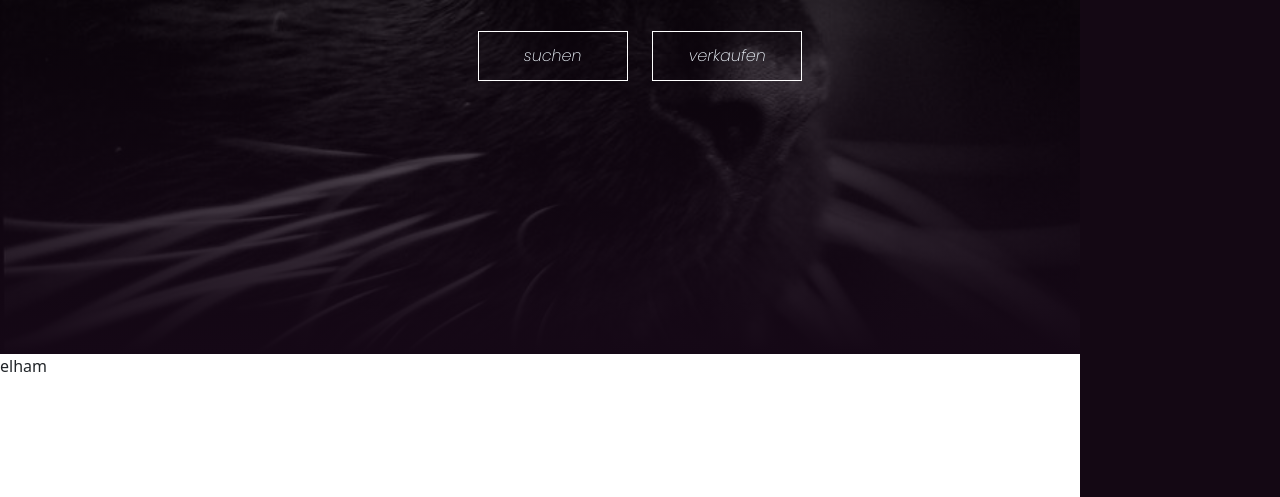
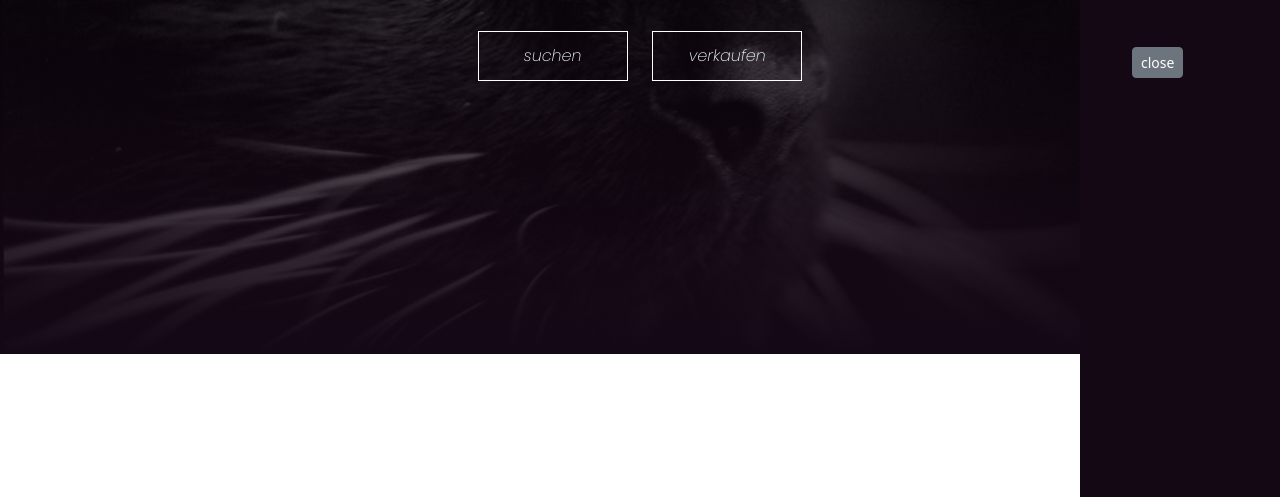
Before and after one commit to elham1987/shopping, a plain HTML site: page index.html in a window 1280 px wide. Shown: the part 303-800 px from the top of the page. Drawn offline with nearby package versions, Linux system fonts and the light colour scheme.

Commit message:
ubung bootstrap

```diff
--- a/index.html
+++ b/index.html
@@ -24,6 +24,7 @@
             <a href="#">suchen</a>
             <a href="#">verkaufen</a>
 
+
         </div>
     </section>
     <div id="sidenav">
@@ -33,8 +34,9 @@
                 <li><a href="#"></a>kontakt</a></li>
                 <li> <a href="#"></a>service</a></li>
                 <li> <a href="#"></a>über uns</a></li>
-
-
+                </li>
+                <li>
+                    <button type="button" class="btn btn-secondary btn-sm">close</button>
                 </li>
             </ul>
         </nav>
@@ -42,7 +44,7 @@
     <div id="menu-btn">
         <img src="img/425-4251166_menu-bar-icon-white-clipart.png" alt="">
     </div>
-    <div class="text-start"> elham<div>
+
 
 </body>
 
```
